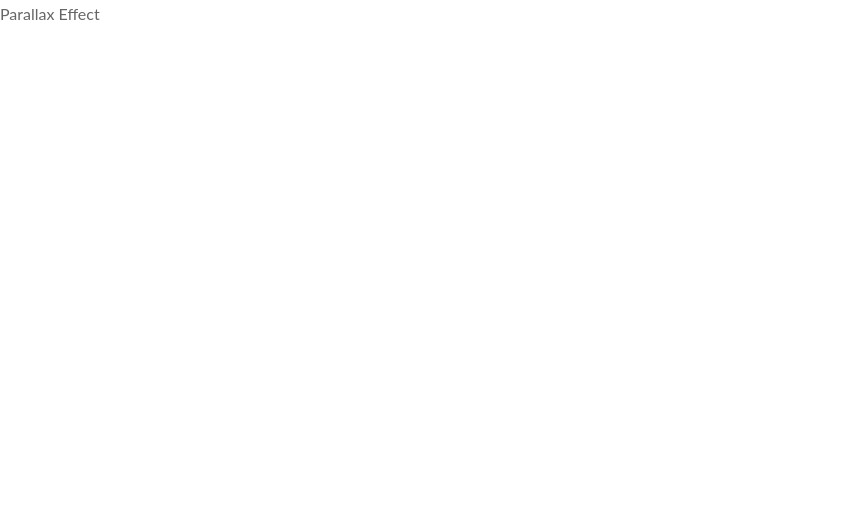
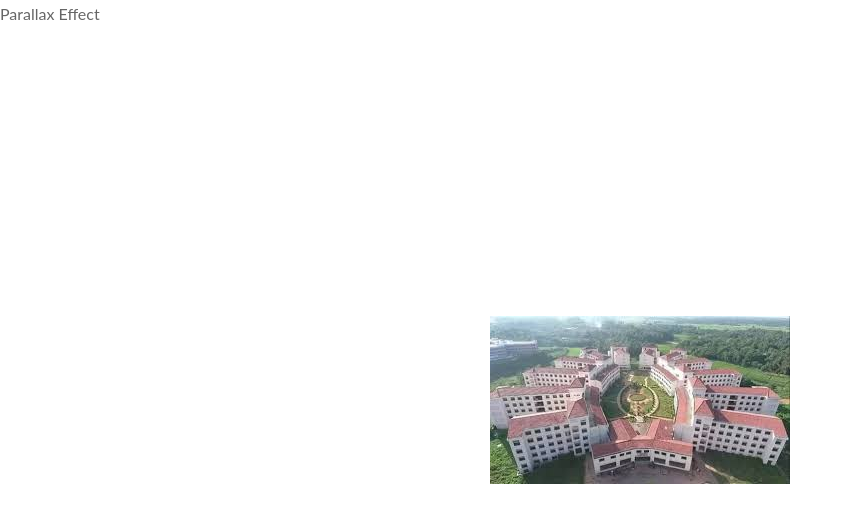
Before and after one commit to amiralam198/Parallax-Effect, a plain HTML site: page index.html in a window 1280 px wide. Shown: the whole page, without its empty margins (0-852 px from the left). Drawn offline with Linux system fonts and the light colour scheme.

Commit message:
commit image

```diff
--- a/style.css
+++ b/style.css
@@ -7,3 +7,11 @@
     line-height: 1.8em;
     color: #666;
  }
+.image1{
+   background-image: url(images/aaryabhatta.jpeg);
+   min-height: 100%;
+   min-width: 100%;
+   position: relative;
+   background-position: center ;
+   background-repeat: no-repeat    ;
+}
```
Also changed, not shown: Images/CSE_Department.jpeg (added), Images/aaryabhatta.jpeg (added), Images/library.jpeg (added), index.html (line endings or trailing spaces), 2 other files.
